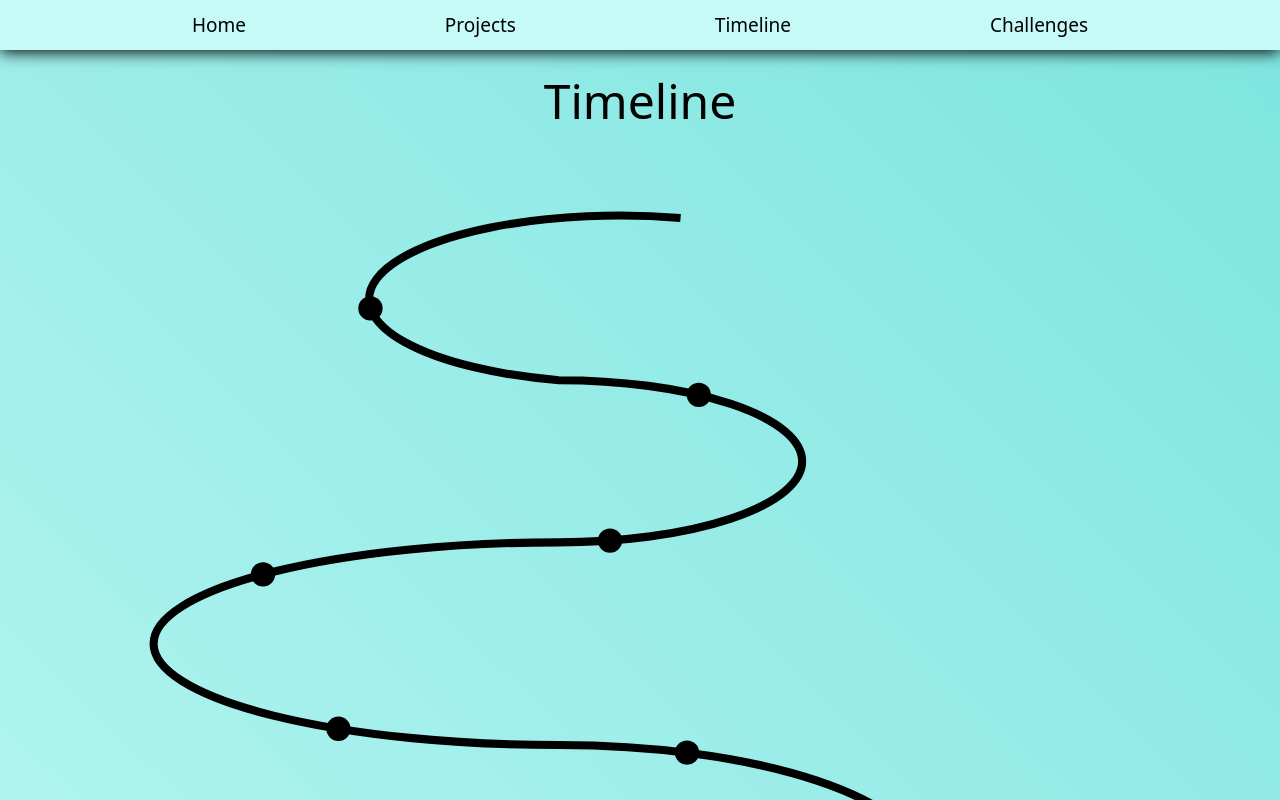
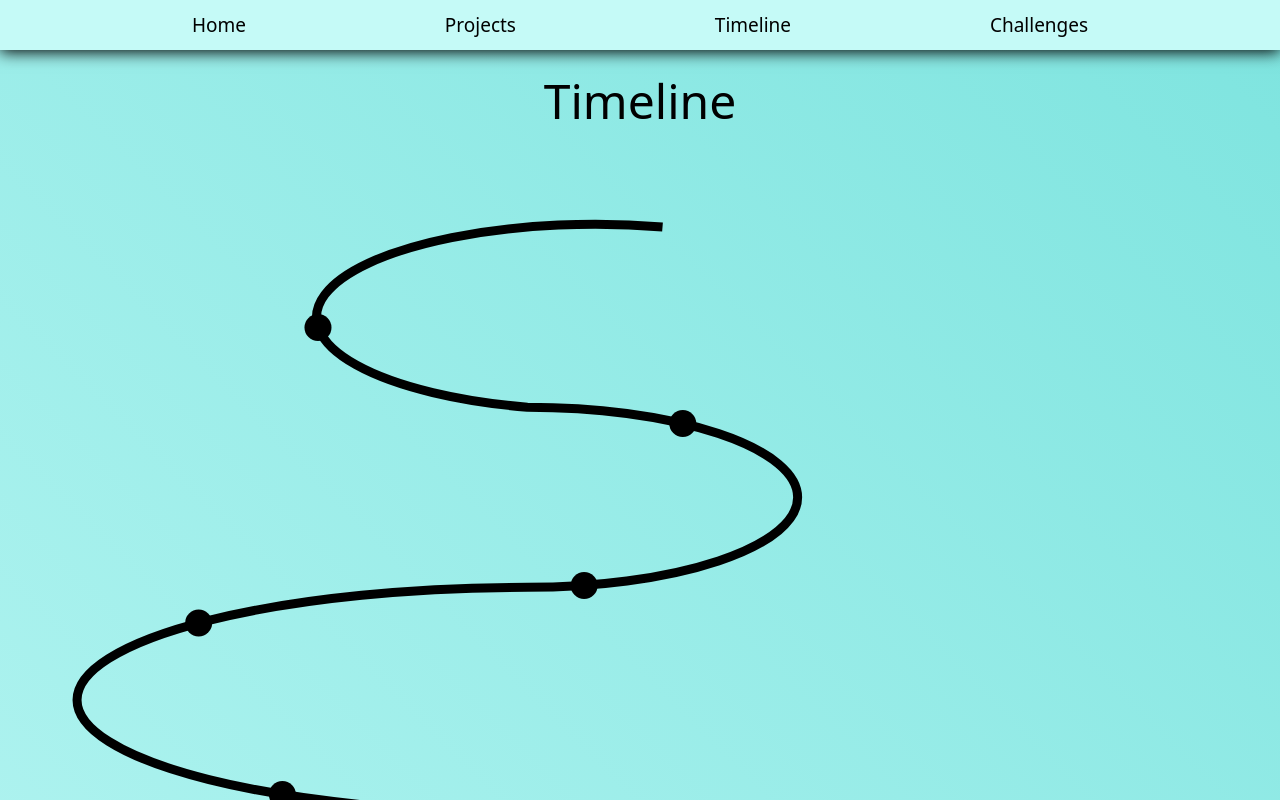
Before and after one commit to mathematiCode/Next-Portfolio, a Next.js app: page /timeline in a window 1280 px wide. Shown: the top 800 px of the page. Built offline with nearby package versions, Linux system fonts and the light colour scheme.

Commit message:
fix routing

```diff
--- a/app/timeline/page.tsx
+++ b/app/timeline/page.tsx
@@ -24,9 +24,9 @@ function TimelinePage() {
     <>
       <h1>Timeline</h1>
       <svg
-        viewBox="-5 0 30 40"
+        viewBox="-3 0 27 40"
         preserveAspectRatio="none"
-        style={{ width: '100%', height: '100%' }}
+        style={{ minWidth: '100%', minHeight: '100vh' }}
       >
         {timeline.map(snapshot => {
           return <Dot key={snapshot.startDate} snapshot={snapshot} />;
--- a/components/Navbar.tsx
+++ b/components/Navbar.tsx
@@ -1,10 +1,12 @@
+import Link from 'next/link';
+
 function Navbar() {
   return (
     <div className="navbar">
-      <a href="/home">Home</a>
-      <a href="/projects">Projects</a>
-      <a href="/timeline">Timeline</a>
-      <a href="/challenges">Challenges</a>
+      <Link href="/">Home</Link>
+      <Link href="/projects">Projects</Link>
+      <Link href="/timeline">Timeline</Link>
+      <Link href="/challenges">Challenges</Link>
     </div>
   );
 }
--- a/index.css
+++ b/index.css
@@ -132,6 +132,12 @@ a:hover {
   position: relative;
 }
 
+@media (width <= 600px) {
+  .snapshot-card {
+    width: 320px;
+  }
+}
+
 .snapshot-card > h2 {
   margin-bottom: 2px;
   margin-top: 8px;
```
Also changed, not shown: app/page.tsx (renamed from app/home/page.tsx).
